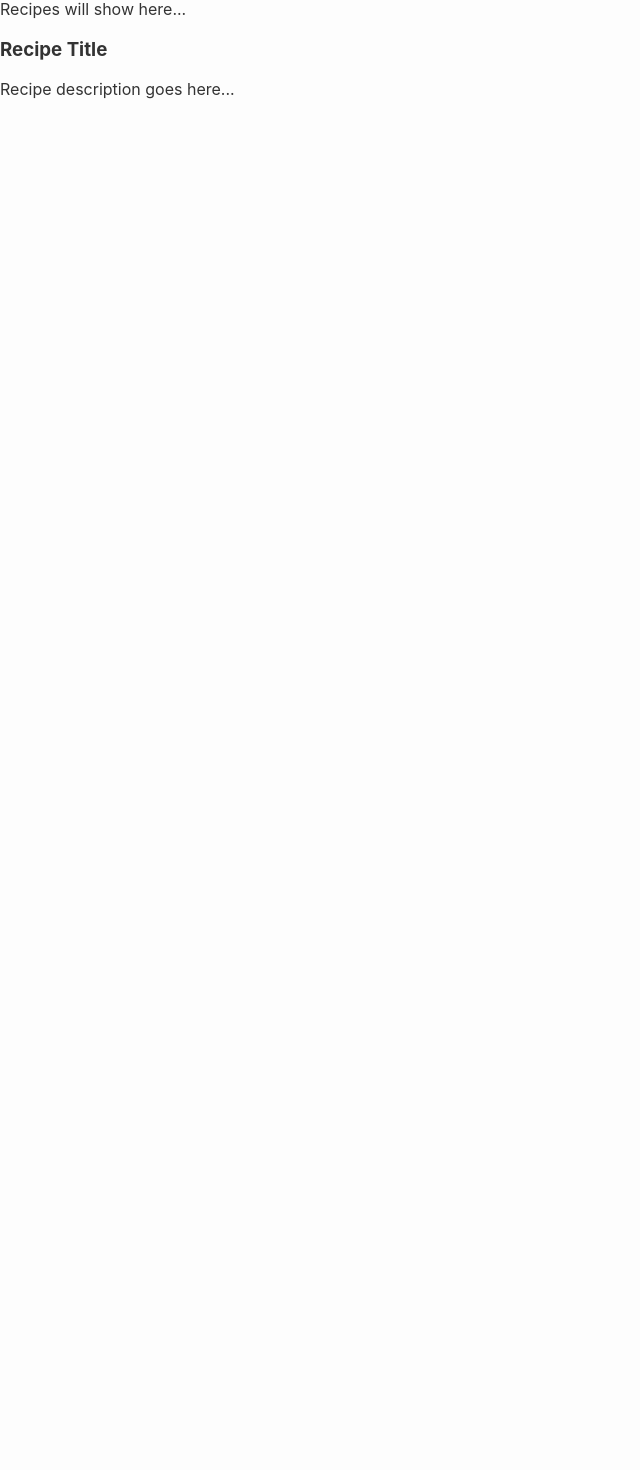
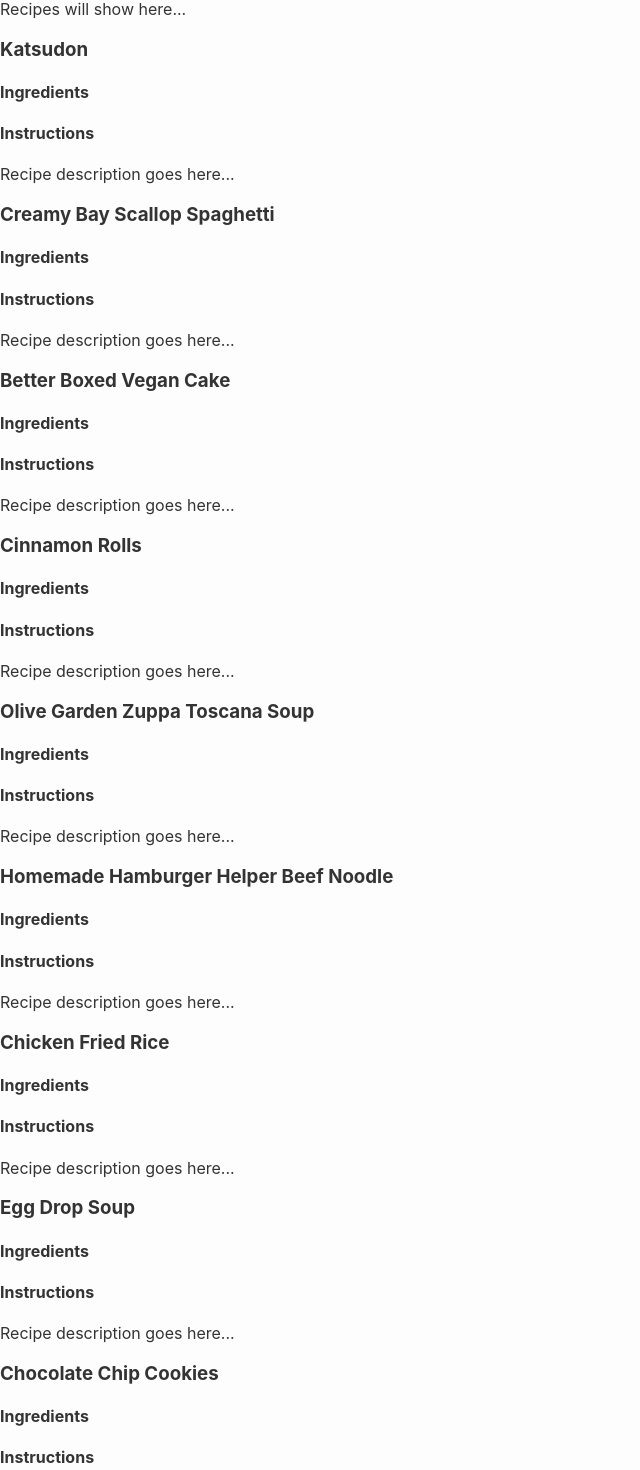
Before and after one commit to anng9792/meal-planner, a React (Vite) app: page / in a window 1280 px wide. Shown: the part 458-1928 px from the top of the page, without its empty margins (0-640 px from the left). Before the commit the page ends 800 px from the top, so only its background shows below. Built offline with nearby package versions, Linux system fonts and the light colour scheme.

Commit message:
recipe names

```diff
--- a/src/components/RecipeCard.jsx
+++ b/src/components/RecipeCard.jsx
@@ -1,8 +1,69 @@
 function RecipeCard() {
   return (
-    <div id="recipe-card">
-      <h3>Recipe Title</h3>
-      <p>Recipe description goes here...</p>
+    <div>
+      <div id="recipe-card">
+        <h3>Katsudon</h3>
+        <h4>Ingredients</h4>
+        <p></p>
+        <h4>Instructions</h4>
+        <p>Recipe description goes here...</p>
+      </div>
+      <div id="recipe-card">
+        <h3>Creamy Bay Scallop Spaghetti</h3>
+        <h4>Ingredients</h4>
+        <p></p>
+        <h4>Instructions</h4>
+        <p>Recipe description goes here...</p>
+      </div>
+      <div id="recipe-card">
+        <h3>Better Boxed Vegan Cake</h3>
+        <h4>Ingredients</h4>
+        <p></p>
+        <h4>Instructions</h4>
+        <p>Recipe description goes here...</p>
+      </div>
+      <div id="recipe-card">
+        <h3>Cinnamon Rolls</h3>
+        <h4>Ingredients</h4>
+        <p></p>
+        <h4>Instructions</h4>
+        <p>Recipe description goes here...</p>
+      </div>
+      <div id="recipe-card">
+        <h3>Olive Garden Zuppa Toscana Soup</h3>
+        <h4>Ingredients</h4>
+        <p></p>
+        <h4>Instructions</h4>
+        <p>Recipe description goes here...</p>
+      </div>
+      <div id="recipe-card">
+        <h3>Homemade Hamburger Helper Beef Noodle</h3>
+        <h4>Ingredients</h4>
+        <p></p>
+        <h4>Instructions</h4>
+        <p>Recipe description goes here...</p>
+      </div>
+      <div id="recipe-card">
+        <h3>Chicken Fried Rice</h3>
+        <h4>Ingredients</h4>
+        <p></p>
+        <h4>Instructions</h4>
+        <p>Recipe description goes here...</p>
+      </div>
+      <div id="recipe-card">
+        <h3>Egg Drop Soup</h3>
+        <h4>Ingredients</h4>
+        <p></p>
+        <h4>Instructions</h4>
+        <p>Recipe description goes here...</p>
+      </div>
+      <div id="recipe-card">
+        <h3>Chocolate Chip Cookies</h3>
+        <h4>Ingredients</h4>
+        <p></p>
+        <h4>Instructions</h4>
+        <p>Recipe description goes here...</p>
+      </div>
     </div>
   )
 }
```
Also changed, not shown: src/components/Recipecard.jsx (+64 -3 lines).
